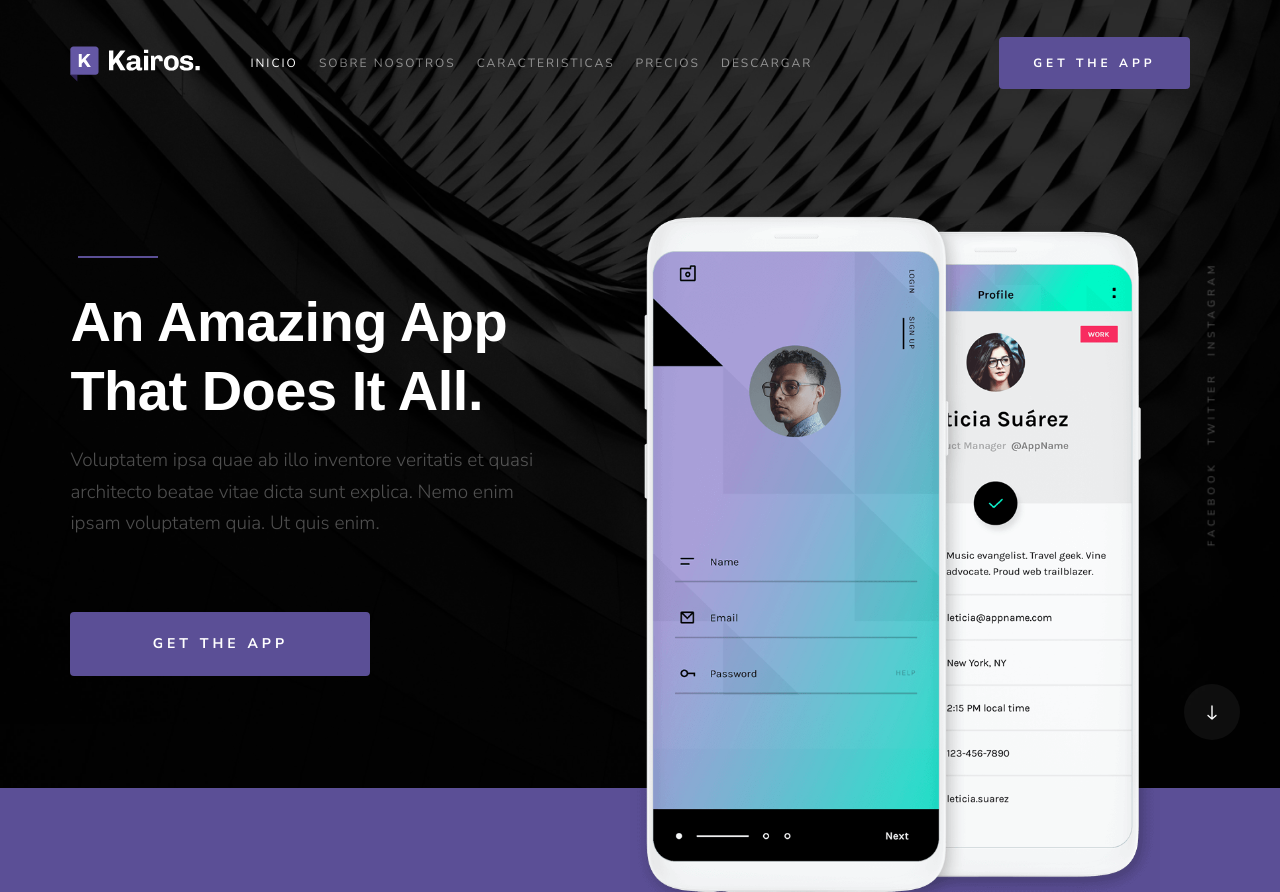
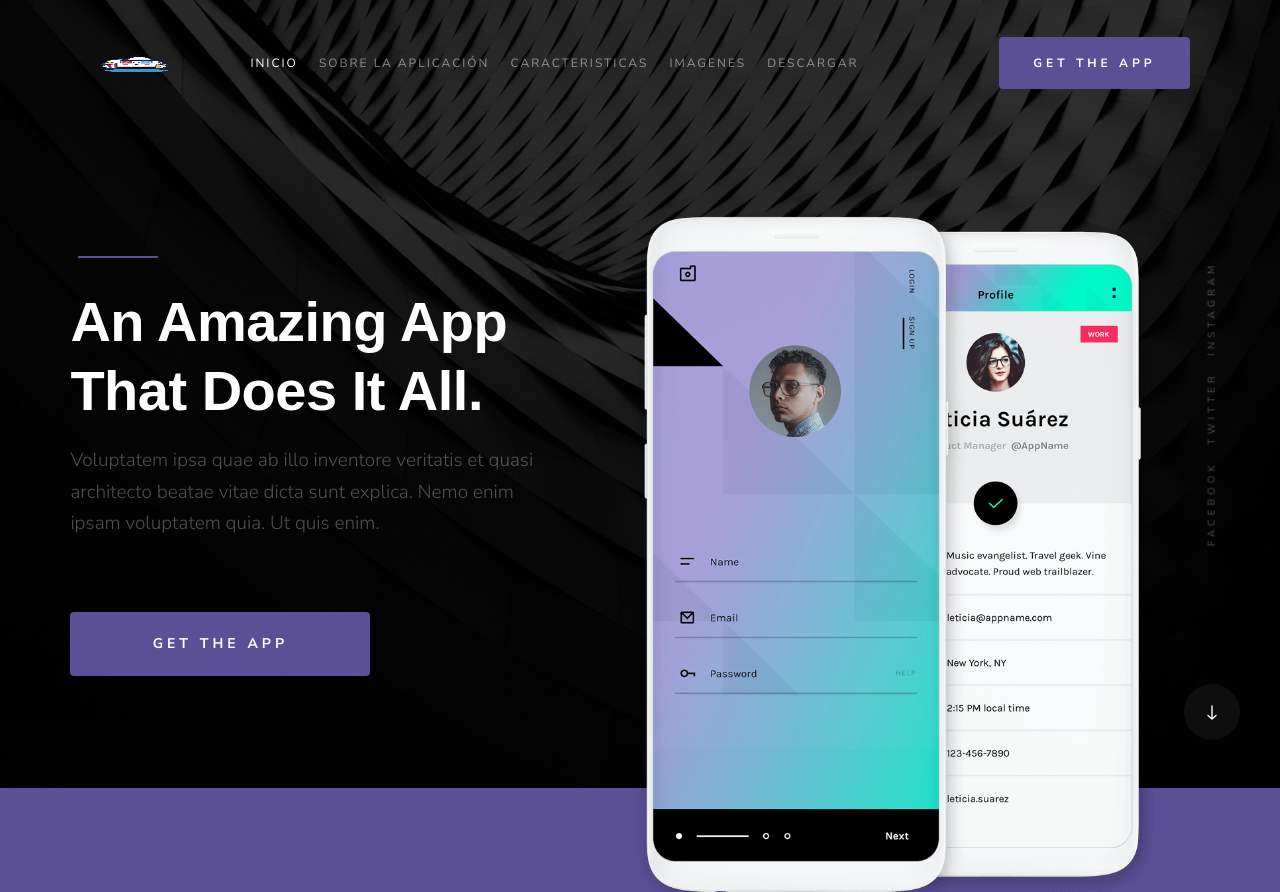
Before and after one commit to jrbello/cinemacloudapp.github.io, a plain HTML site: page index.html in a window 1280 px wide. Shown: the top 892 px of the page. Drawn offline with Linux system fonts and the light colour scheme; files whose address does not match are found by name; a web font is replaced by a local one.

Commit message:
Update index.html

```diff
--- a/index.html
+++ b/index.html
@@ -51,16 +51,16 @@
         <div class="row">
             <div class="header-logo">
                 <a class="site-logo" href="index.html">
-                    <img src="images/logo.svg" alt="Homepage">
+                    <img src="images/logo.png" alt="Homepage">
                 </a>
             </div>
 
             <nav class="header-nav-wrap">
                 <ul class="header-main-nav">
                     <li class="current"><a class="smoothscroll" href="#home" title="intro">Inicio</a></li>
-                    <li><a class="smoothscroll" href="#about" title="about">Sobre Nosotros</a></li>
+                    <li><a class="smoothscroll" href="#about" title="about">Sobre La Aplicación</a></li>
                     <li><a class="smoothscroll" href="#features" title="features">Caracteristicas</a></li>
-                    <li><a class="smoothscroll" href="#pricing" title="pricing">Precios</a></li>
+                    <li><a class="smoothscroll" href="#pricing" title="pricing">Imagenes</a></li>
                     <li><a class="smoothscroll" href="#download" title="download">Descargar</a></li>
                 </ul>
 
```
